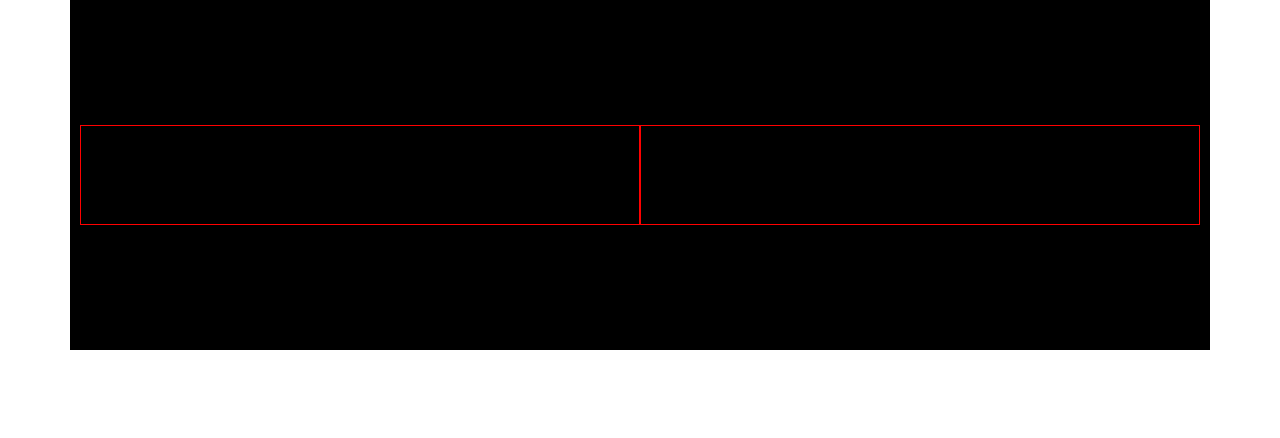
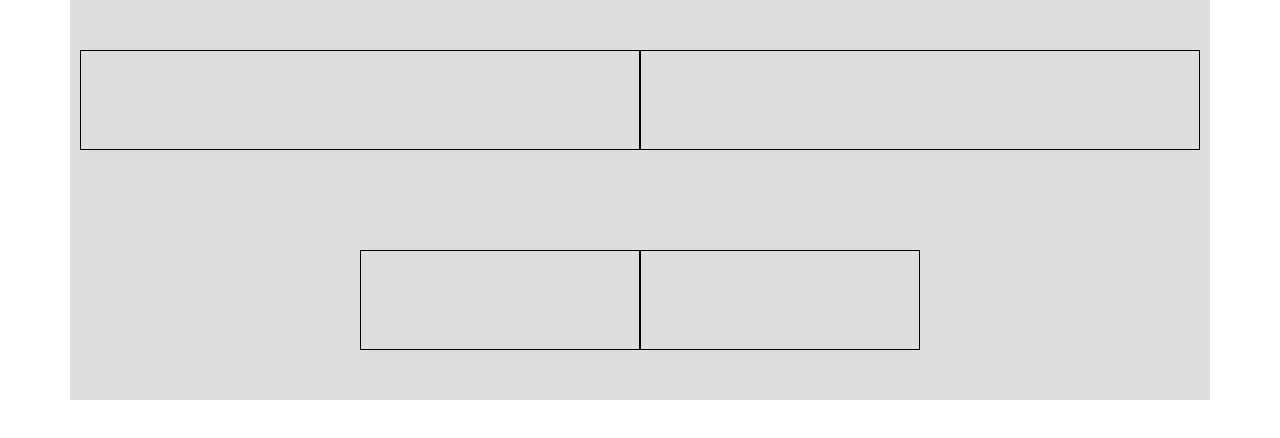
Before and after one commit to lucasgomesmatos/bootstrap-udemy, a plain HTML site: page layout/05-alinhamento-vertical/index.html in a window 1280 px wide. Drawn offline with nearby package versions, Linux system fonts and the light colour scheme.

Commit message:
justify-content-center alinhamento horizontal

```diff
--- a/layout/05-alinhamento-vertical/css/style.css
+++ b/layout/05-alinhamento-vertical/css/style.css
@@ -1,20 +1,22 @@
 .row {
-  background: #000;
-  height: 500px;
+  background: #ddd;
+  height: 200px;
   padding: 10px;
 }
 
-.col-6,
-.col-6 {
-  border: 1px solid #ff0000;
-  height: 100px;
-}
+
 
 #vertical {
   height: 350px;
   border-color: tomato;
 }
 
-#vertical .row {
+#vertical {
   height: 100%;
 }
+
+.col-3,
+.col-6 {
+  height: 100px;
+  border: 1px solid #000;
+}
--- a/layout/05-alinhamento-vertical/index.html
+++ b/layout/05-alinhamento-vertical/index.html
@@ -17,5 +17,13 @@
       <div class="col-6"></div>
     </div>
   </div>
+
+  <!-- alinhamento horizontal -->
+  <div class="container vertical">
+    <div class="row align-items-center justify-content-center">
+      <div class="col-3"></div>
+      <div class="col-3"></div>
+    </div>
+  </div>
 </body>
 </html>
```
